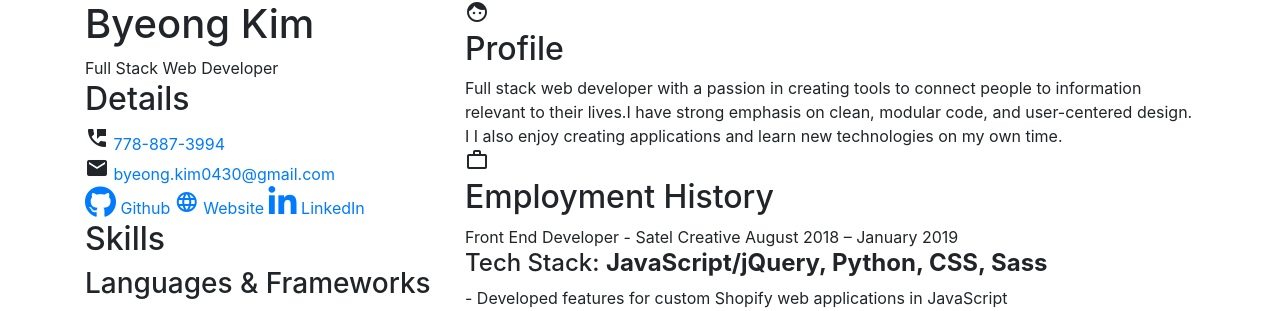
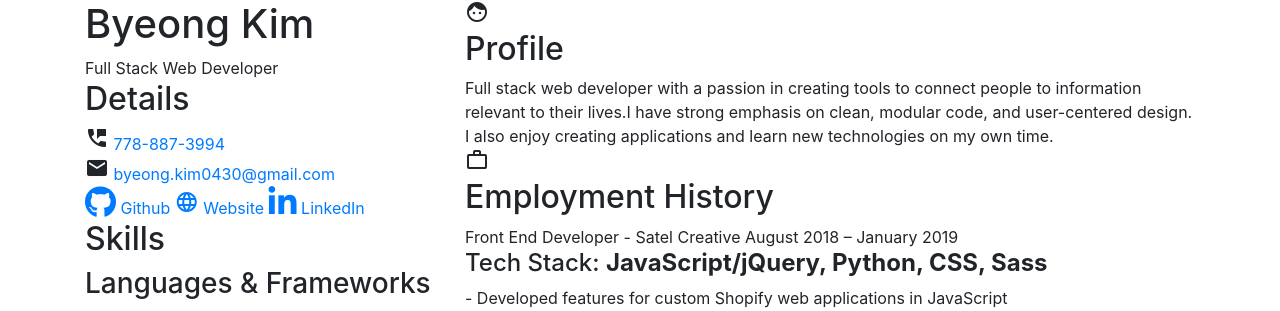
Before and after one commit to byeong0430/byeong0430.github.io, a Jekyll site: the page index.html, which Jekyll copies as it is, in a window 1280 px wide. Shown: the top 311 px of the page. Built offline with Jekyll 4.4.1, drawn with Linux system fonts in a browser that asks for light colours; nearby versions of some CDN libraries.

Commit message:
Fix spelling mistake

```diff
--- a/index.html
+++ b/index.html
@@ -90,7 +81,7 @@
             <div class="experience-item profile">
               <div class="item-description">
                 Full stack web developer with a passion in creating tools to connect people to information
-                relevant to their lives.I have strong emphasis on clean, modular code, and user-centered design.<br />I
+                relevant to their lives.I have strong emphasis on clean, modular code, and user-centered design.<br />
                 I also enjoy creating applications and learn new technologies on my own time.
               </div>
             </div>
```
Also changed, not shown: other parts of index.html (+0 -9 lines).
